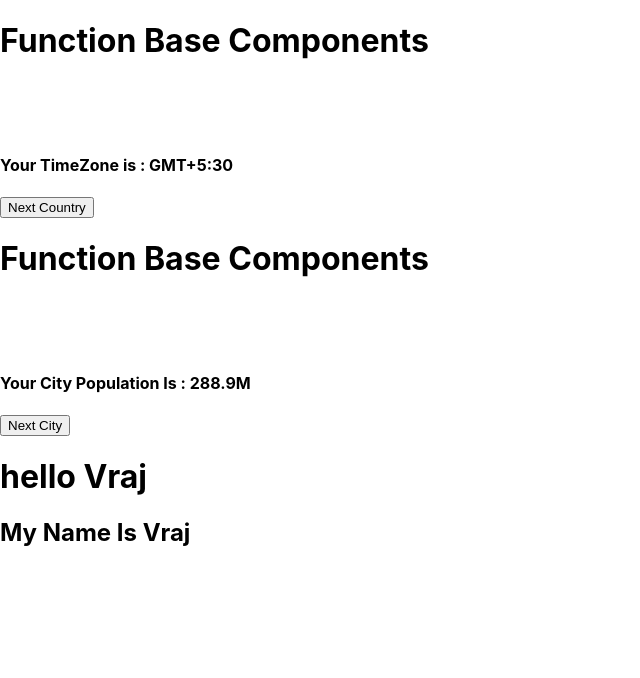
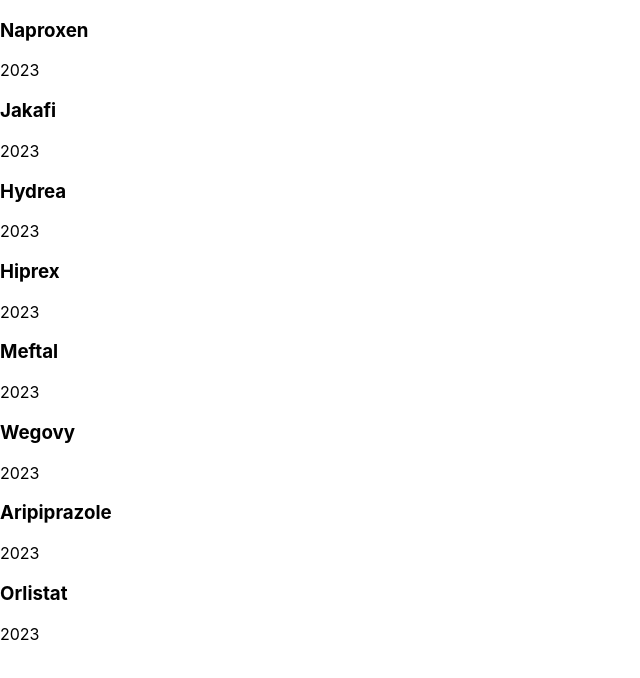
Before and after one commit to vids242/firstreact, a React (Create React App) app: page / in a window 1280 px wide. Shown: the top 678 px of the page, without its empty margins (0-640 px from the left). Built offline with nearby package versions, Linux system fonts and the light colour scheme.

Commit message:
4_3_class

```diff
--- a/src/App.js
+++ b/src/App.js
@@ -1,21 +1,23 @@
 
 import './App.css';
-import City from './component/City';
-import CityFun from './component/CityFun';
-import CounterFun from './component/CounterFun';
-import Country from './component/Country';
-import CountryFun from './component/CountryFun';
-import PropsEx from './component/PropsEx';
+// import City from './component/City';
+// import CityFun from './component/CityFun';
+// import CounterFun from './component/CounterFun';
+// import Country from './component/Country';
+// import CountryFun from './component/CountryFun';
+// import PropsEx from './component/PropsEx';
+import Medicines from './containers/Medicines/Medicines';
 
 function App() {
   return (
     <div>
-      {/* <Country/>
-      <City/> */}
-      <CountryFun/>
-      <CityFun/>
+      {/* <Country/> */}
+      {/* <City/> */}
+      {/* <CountryFun /> */}
+      {/* <CityFun/> */}
       {/* <CounterFun/> */}
-      <PropsEx text="hello Vraj"/>
+      {/* <PropsEx text="hello Vraj"/> */}
+      <Medicines/>
     </div>
   );
 }
--- /dev/null
+++ b/src/component/Card/Card.js
@@ -0,0 +1,12 @@
+import React from 'react';
+
+function Card({data}) {
+    return (
+        <div>
+            <h3>{data.name}</h3>
+            <p>{data.expiry}</p>
+        </div>
+    );
+}
+
+export default Card;
--- a/src/component/City.js
+++ b/src/component/City.js
@@ -23,7 +23,10 @@
             <>
                 <h1>
                     City
-                </h1>
+                </h1>{
+                  this.props.cn === "india" ? <h2>Delhi</h2>:<h2>New York</h2>
+                }
+
                 <h3>Your City Name Is : {this.state.name}</h3>
                 <h4>Your City Population Is : {this.state.population}</h4>
 
--- a/src/component/CityFun.js
+++ b/src/component/CityFun.js
@@ -11,6 +11,9 @@
 
     return (
         <div>
+            {
+                props.countryName === "india" ? <h2>Delhi</h2>:<h2>New Yourk</h2>
+            }
              <h1>Function Base Components</h1>
             <h3>Your City Name Is : {name}</h3>
             <h4>Your City Population Is : {population}</h4>
--- a/src/component/Country.js
+++ b/src/component/Country.js
@@ -1,4 +1,5 @@
 import React, { Component } from 'react';
+import City from './City';
 
 class Country extends Component {
     constructor(prop) {
@@ -27,7 +28,9 @@
                 <h3>Your Country Name Is : {this.state.name}</h3>
                 <h4>Your TimeZone is : {this.state.timezone}</h4>
 
-                <button onClick={this.hendalbutton}>Next Country</button>
+                <button onClick={this.hendalbutton}>Next Country</button>;
+
+                <City cn={this.state.name}/>
             </>
 
         );
--- a/src/component/CountryFun.js
+++ b/src/component/CountryFun.js
@@ -1,4 +1,5 @@
 import React, { useState } from 'react';
+import CityFun from './CityFun';
 
 
 function CountryFun(props) {
@@ -18,6 +19,8 @@
             <h4>Your TimeZone is : {timezone}</h4>
 
             <button onClick={hendalbutton}>Next Country</button>
+
+            <CityFun countryName={name}/>
         </div>
     );
 }
--- /dev/null
+++ b/src/containers/Medicines/Medicines.js
@@ -0,0 +1,75 @@
+import React from 'react';
+import Card from '../../component/Card/Card';
+const data = [
+    {
+        "id": 1,
+        "name": "Naproxen",
+        "price": 85,
+        "expiry": 2023,
+        "desc": "Naproxen, sold under the brand name Aleve among others, is a nonsteroidal anti-inflammatory drug used to treat pain, menstrual cramps, inflammatory diseases such as rheumatoid arthritis, gout and fever."
+    },
+    {
+        "id": 2,
+        "name": "Jakafi",
+        "price": 85,
+        "expiry": 2023,
+        "desc": "Ruxolitinib, sold under the brand name Jakafi among others, is a medication used for the treatment of intermediate or high-risk myelofibrosis, a type of myeloproliferative neoplasm that affects the bone."
+    },
+    {
+        "id": 3,
+        "name": "Hydrea",
+        "price": 85,
+        "expiry": 2023,
+        "desc": "Hydrea (hydroxyurea) is an antineoplastic (anti-cancer) agent used to treat melanoma, resistant chronic myelocytic leukemia, and recurrent, metastatic, or inoperable carcinoma of the ovary and primary squamous cell (epidermoid) carcinomas of the head and neck."
+    },
+    {
+        "id": 4,
+        "name": "Hiprex",
+        "price": 85,
+        "expiry": 2023,
+        "desc": "Hexamethylenetetramine, also known as methenamine, hexamine, or urotropin, is a heterocyclic organic compound with the formula (CH₂)₆N₄. This white crystalline compound is highly soluble in water and polar organic solvents. It has a cage-like structure similar to adamantane"
+    },
+    {
+        "id": 5,
+        "name": "Meftal",
+        "price": 85,
+        "expiry": 2023,
+        "desc": "Meftal Spas tablet is an antispasmodic medicine. It contains a combination of dicyclomine and mefenamic acid. This medicine is used for relieving pain and spasm in the abdomen and during or before menses (periods)."
+    },
+    {
+        "id": 6,
+        "name": "Wegovy",
+        "price": 85,
+        "expiry": 2023,
+        "desc": "WEGOVY® (semaglutide) injection 2.4 mg is an injectable prescription medicine that may help adults and children aged ≥12 years with obesity (BMI ≥30 for adults, BMI ≥ 95th percentile for age and sex for children), or some adults with excess weight (BMI ≥27) (overweight) who also have weight-related medical problems to help them lose weight and keep it off. Wegovy® should be used with a reduced calorie meal plan and increased physical activity"
+    },
+    {
+        "id": 7,
+        "name": "Aripiprazole",
+        "price": 85,
+        "expiry": 2023,
+        "desc": "Aripiprazole is used to treat certain mental/mood disorders (such as bipolar disorder, schizophrenia, Tourette's syndrome, and irritability associated with autistic disorder). It may also be used in combination with other medication to treat depression. Aripiprazole is known as an antipsychotic drug (atypical type)."
+    },
+    {
+        "id": 8,
+        "name": "Orlistat",
+        "price": 85,
+        "expiry": 2023,
+        "desc": "Orlistat, sold under the brand name Xenical among others, is a medication used to treat obesity. Its primary function is preventing the absorption of fats from the human diet by acting as a lipase inhibitor, thereby reducing caloric intake."
+    }
+]
+
+function Medicines(props) {
+    return (
+        <div>
+            {
+                data.map((v, i) => (
+                   <Card data={v}/>
+
+                ))
+            }
+        </div>
+    );
+}
+
+export default Medicines;
```
